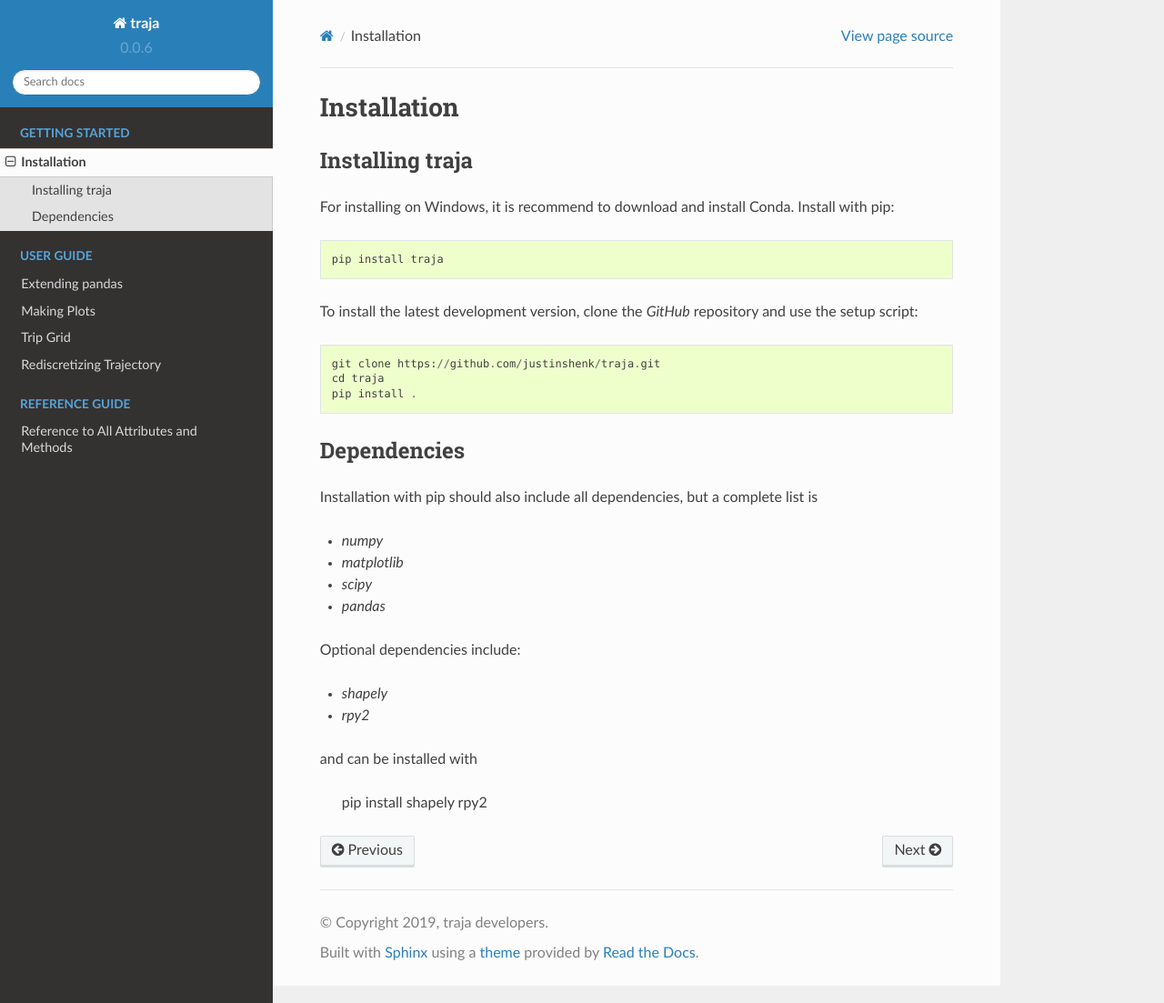
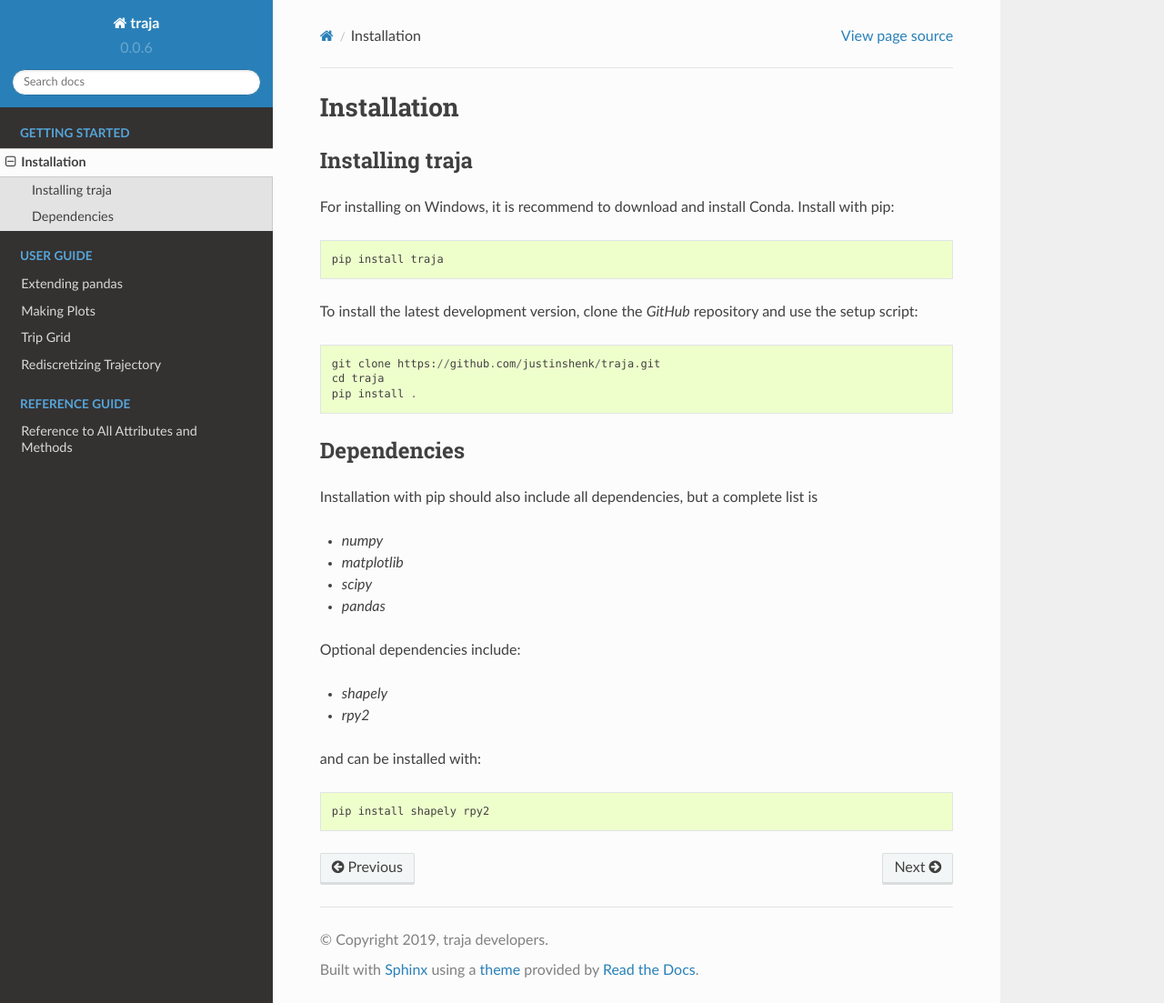
Before and after one commit to traja-team/traja, a Sphinx documentation site: the page built from docs/source/install.rst, in a window 1280 px wide and 1103 px high. Shown: the whole window at 91% size. Built offline with Sphinx 7.4.7 and the Read the Docs theme 2.0.0, drawn with Linux system fonts in a browser that asks for light colours; pages that are not in the unit, such as notebooks, are missing from menus.

Commit message:
DOC: Fix formatting

```diff
--- a/docs/source/install.rst
+++ b/docs/source/install.rst
@@ -30,7 +30,7 @@ Optional dependencies include:
 - `shapely`
 - `rpy2`
 
-and can be installed with
+and can be installed with::
 
   pip install shapely rpy2
 
```
